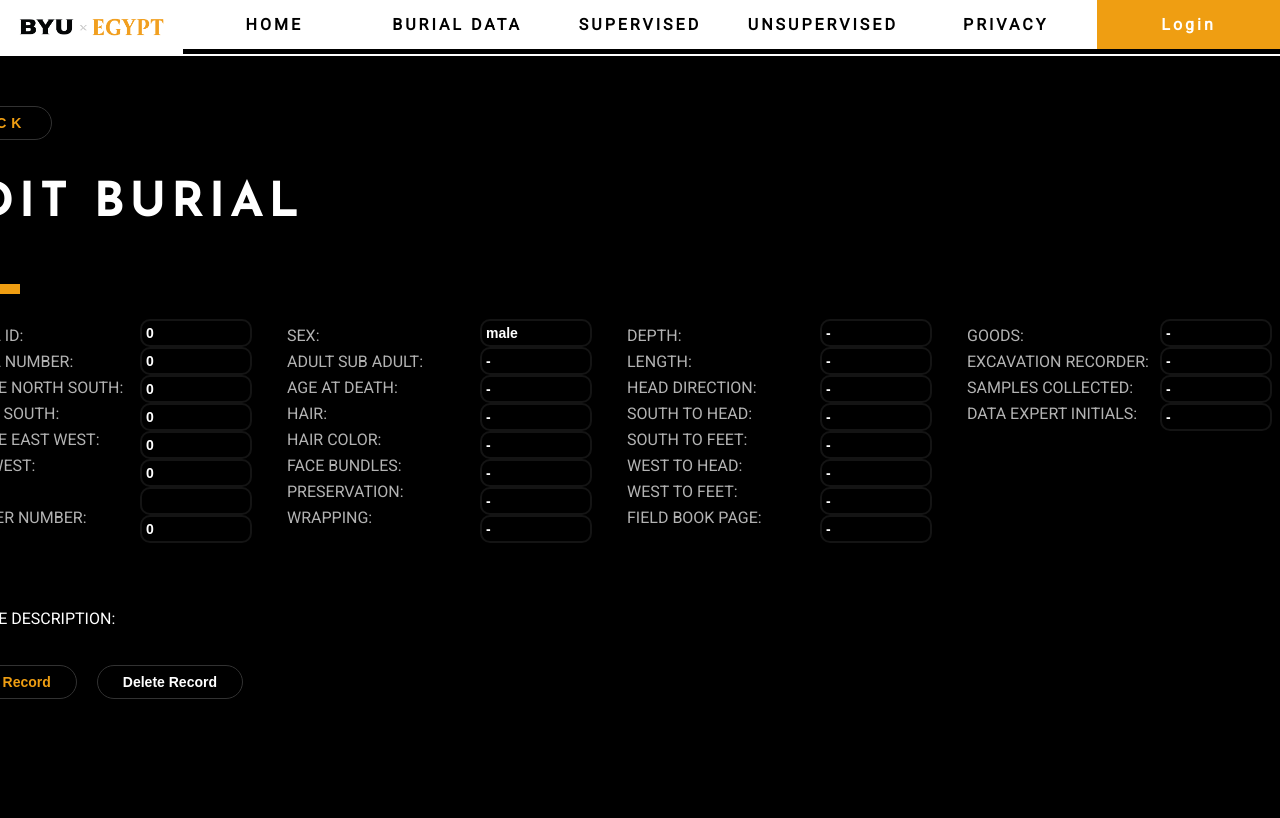
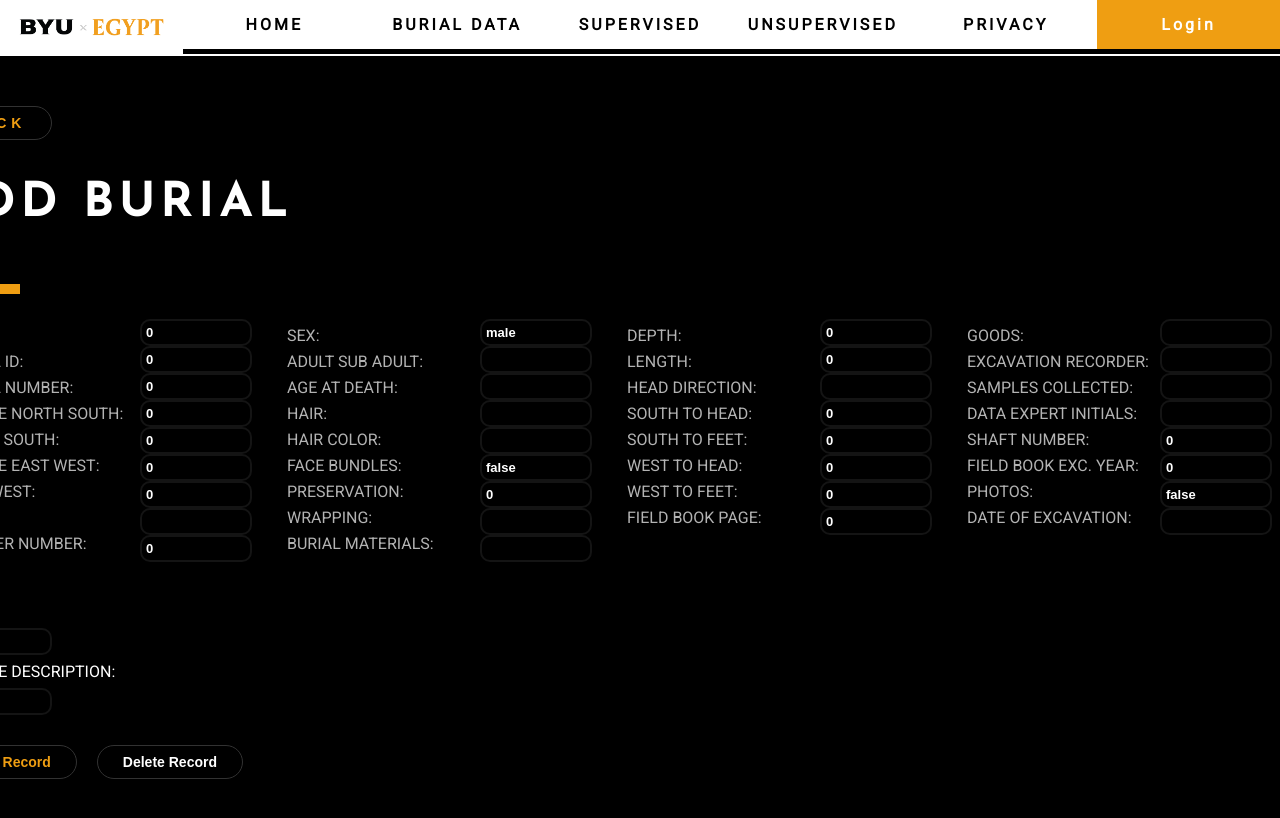
Before and after one commit to adamnorton-sunder/INTEX2, a React (Create React App) app in the folder frontend/: page /addBurial in a window 1280 px wide. Shown: the top 818 px of the page. Built offline with nearby package versions, Linux system fonts and the light colour scheme; what @aws-amplify/ui-react, aws-amplify would draw is missing.

Commit message:
POST Burial

```diff
--- a/frontend/src/components/AddBurial/AddBurial.css
+++ b/frontend/src/components/AddBurial/AddBurial.css
@@ -4,7 +4,7 @@ input {
     border: 2px solid rgb(20, 20, 20);
     padding: 4px;
     border-radius: 10px;
-    font-size: 14px;
+    font-size: 13px;
 }
 
 .optionButton {
--- a/frontend/src/components/AddBurial/AddBurial.tsx
+++ b/frontend/src/components/AddBurial/AddBurial.tsx
@@ -8,6 +8,7 @@ function AddBurial() {
     const location = useLocation();
     const navigate = useNavigate();
     const recordToEdit = location.state?.recordToEdit;
+    const editMode: boolean = !!location.state?.recordToEdit;
 
     const [recordToAdd, setRecordToAdd] = useState(recordToEdit || {
         id: 0,
@@ -61,9 +62,28 @@ function AddBurial() {
         setShowAdvancedFields(!showAdvancedFields);
     };
 
+    const addNewRecord = async (data: any) => {
+        const res = await fetch('https://intexii-group1-4.us-east-1.elasticbeanstalk.com/egypt', {
+            method: 'POST',
+            headers: {
+                'Content-Type': 'application/json',
+            },
+            body: JSON.stringify(data),
+        });
+        const response = await res.json();
+        console.log('POST request response:', response);
+    };
+
     const handleSaveRecord = () => {
+        if (editMode) {
+            // PUT HTTP
+        }
+        if (!editMode) {
+            addNewRecord(recordToAdd);
+        }
+
         console.log(recordToAdd);
-        navigate('/summary')
+        // navigate('/summary')
     };
 
     const handleDeleteRecord = () => {
@@ -78,9 +98,17 @@ function AddBurial() {
                     <h3 style={{ letterSpacing: '5px', margin: '0px', fontSize: '14px', color: '#ef9e12' }}>BACK</h3>
                 </button>
             </Link>
-            <div style={{ padding: '40px 0 0' }}>
-                <h1 style={{ letterSpacing: '5px', margin: '0px' }}>EDIT BURIAL</h1>
-            </div>
+            {editMode &&
+                <div style={{ padding: '40px 0 0' }}>
+                    <h1 style={{ letterSpacing: '5px', margin: '0px' }}>EDIT BURIAL</h1>
+                </div>
+            }
+            {!editMode &&
+                <div style={{ padding: '40px 0 0' }}>
+                    <h1 style={{ letterSpacing: '5px', margin: '0px' }}>ADD BURIAL</h1>
+                </div>
+            }
+
             <div style={{ padding: '0px 0px 40px' }}>
                 <h3 style={{ letterSpacing: '5px', margin: '0px', fontSize: '14px', color: '#ef9e12' }}>ID: {recordToAdd.id}</h3>
             </div>
@@ -92,6 +120,7 @@ function AddBurial() {
 
             <div style={{ display: 'grid', gridTemplateColumns: '200px 140px 200px 140px 200px 140px 200px 190px' }}>
                 <div>
+                    <p style={{ color: 'rgba(255,255,255,0.7)' }}>ID: </p>
                     <p style={{ color: 'rgba(255,255,255,0.7)' }}>BURIAL ID: </p>
                     <p style={{ color: 'rgba(255,255,255,0.7)' }}>BURIAL NUMBER: </p>
                     <p style={{ color: 'rgba(255,255,255,0.7)' }}>SQUARE NORTH SOUTH: </p>
@@ -102,14 +131,15 @@ function AddBurial() {
                     <p style={{ color: 'rgba(255,255,255,0.7)' }}>CLUSTER NUMBER: </p>
                 </div>
                 <div>
-                    <input style={{ fontWeight: '700'}} value={recordToAdd.burialid} />
-                    <input style={{ fontWeight: '700'}} value={recordToAdd.burialnumber} />
-                    <input style={{ fontWeight: '700'}} value={recordToAdd.squarenorthsouth} />
-                    <input style={{ fontWeight: '700'}} value={recordToAdd.northsouth} />
-                    <input style={{ fontWeight: '700'}} value={recordToAdd.squareeastwest} />
-                    <input style={{ fontWeight: '700'}} value={recordToAdd.eastwest} />
-                    <input style={{ fontWeight: '700'}} value={recordToAdd.area} />
-                    <input style={{ fontWeight: '700'}} value={recordToAdd.clusternumber} />
+                    <input style={{ fontWeight: '700' }} value={recordToAdd.id} onChange={(event) => setRecordToAdd({ ...recordToAdd, id: +event.target.value })} />
+                    <input style={{ fontWeight: '700' }} value={recordToAdd.burialid} onChange={(event) => setRecordToAdd({ ...recordToAdd, burialid: +event.target.value })} />
+                    <input style={{ fontWeight: '700' }} value={recordToAdd.burialnumber} onChange={(event) => setRecordToAdd({ ...recordToAdd, burialnumber: +event.target.value })} />
+                    <input style={{ fontWeight: '700' }} value={recordToAdd.squarenorthsouth} onChange={(event) => setRecordToAdd({ ...recordToAdd, squarenorthsouth: +event.target.value })} />
+                    <input style={{ fontWeight: '700' }} value={recordToAdd.northsouth} onChange={(event) => setRecordToAdd({ ...recordToAdd, northsouth: +event.target.value })} />
+                    <input style={{ fontWeight: '700' }} value={recordToAdd.squareeastwest} onChange={(event) => setRecordToAdd({ ...recordToAdd, squareeastwest: +event.target.value })} />
+                    <input style={{ fontWeight: '700' }} value={recordToAdd.eastwest} onChange={(event) => setRecordToAdd({ ...recordToAdd, eastwest: +event.target.value })} />
+                    <input style={{ fontWeight: '700' }} value={recordToAdd.area} onChange={(event) => setRecordToAdd({ ...recordToAdd, area: +event.target.value })} />
+                    <input style={{ fontWeight: '700' }} value={recordToAdd.clusternumber} onChange={(event) => setRecordToAdd({ ...recordToAdd, clusternumber: +event.target.value })} />
                 </div>
 
                 <div>
@@ -121,16 +151,18 @@ function AddBurial() {
                     <p style={{ color: 'rgba(255,255,255,0.7)' }}>FACE BUNDLES: </p>
                     <p style={{ color: 'rgba(255,255,255,0.7)' }}>PRESERVATION: </p>
                     <p style={{ color: 'rgba(255,255,255,0.7)' }}>WRAPPING: </p>
+                    <p style={{ color: 'rgba(255,255,255,0.7)' }}>BURIAL MATERIALS: </p>
                 </div>
                 <div>
-                    <input style={{ fontWeight: '700'}} value={recordToAdd.sex ? recordToAdd.sex : '-'} />
-                    <input style={{ fontWeight: '700'}} value={recordToAdd.adultsubadult ? recordToAdd.adultsubadult : '-'} />
-                    <input style={{ fontWeight: '700'}} value={recordToAdd.ageatdeath ? recordToAdd.ageatdeath : '-'} />
-                    <input style={{ fontWeight: '700'}} value={recordToAdd.hair ? recordToAdd.hair : '-'} />
-                    <input style={{ fontWeight: '700'}} value={recordToAdd.haircolor ? recordToAdd.haircolor : '-'} />
-                    <input style={{ fontWeight: '700'}} value={recordToAdd.facebundles ? recordToAdd.facebundles : '-'} />
-                    <input style={{ fontWeight: '700'}} value={recordToAdd.preservation ? recordToAdd.preservation : '-'} />
-                    <input style={{ fontWeight: '700'}} value={recordToAdd.wrapping ? recordToAdd.wrapping : '-'} />
+                    <input style={{ fontWeight: '700' }} value={recordToAdd.sex} onChange={(event) => setRecordToAdd({ ...recordToAdd, sex: event.target.value })} />
+                    <input style={{ fontWeight: '700' }} value={recordToAdd.adultsubadult} onChange={(event) => setRecordToAdd({ ...recordToAdd, adultsubadult: event.target.value })} />
+                    <input style={{ fontWeight: '700' }} value={recordToAdd.ageatdeath} onChange={(event) => setRecordToAdd({ ...recordToAdd, ageatdeath: event.target.value })} />
+                    <input style={{ fontWeight: '700' }} value={recordToAdd.hair} onChange={(event) => setRecordToAdd({ ...recordToAdd, hair: event.target.value })} />
+                    <input style={{ fontWeight: '700' }} value={recordToAdd.haircolor} onChange={(event) => setRecordToAdd({ ...recordToAdd, haircolor: event.target.value })} />
+                    <input style={{ fontWeight: '700' }} value={recordToAdd.facebundles} onChange={(event) => setRecordToAdd({ ...recordToAdd, facebundles: event.target.value })} />
+                    <input style={{ fontWeight: '700' }} value={recordToAdd.preservation} onChange={(event) => setRecordToAdd({ ...recordToAdd, preservation: event.target.value })} />
+                    <input style={{ fontWeight: '700' }} value={recordToAdd.wrapping} onChange={(event) => setRecordToAdd({ ...recordToAdd, wrapping: event.target.value })} />
+                    <input style={{ fontWeight: '700' }} value={recordToAdd.burialmaterials} onChange={(event) => setRecordToAdd({ ...recordToAdd, burialmaterials: event.target.value })} />
                 </div>
 
                 <div>
@@ -144,14 +176,14 @@ function AddBurial() {
                     <p style={{ color: 'rgba(255,255,255,0.7)' }}>FIELD BOOK PAGE: </p>
                 </div>
                 <div>
-                    <input style={{ fontWeight: '700'}} value={recordToAdd.depth ? recordToAdd.depth : '-'} />
-                    <input style={{ fontWeight: '700'}} value={recordToAdd.length ? recordToAdd.length : '-'} />
-                    <input style={{ fontWeight: '700'}} value={recordToAdd.headdirection ? recordToAdd.headdirection : '-'} />
-                    <input style={{ fontWeight: '700'}} value={recordToAdd.southtohead ? recordToAdd.southtohead : '-'} />
-                    <input style={{ fontWeight: '700'}} value={recordToAdd.southtofeet ? recordToAdd.southtofeet : '-'} />
-                    <input style={{ fontWeight: '700'}} value={recordToAdd.westtohead ? recordToAdd.westtohead : '-'} />
-                    <input style={{ fontWeight: '700'}} value={recordToAdd.westtofeet ? recordToAdd.westtofeet : '-'} />
-                    <input style={{ fontWeight: '700'}} value={recordToAdd.fieldbookpage ? recordToAdd.fieldbookpage : '-'} />
+                    <input style={{ fontWeight: '700' }} value={recordToAdd.depth} onChange={(event) => setRecordToAdd({ ...recordToAdd, depth: +event.target.value })} />
+                    <input style={{ fontWeight: '700' }} value={recordToAdd.length} onChange={(event) => setRecordToAdd({ ...recordToAdd, length: +event.target.value })} />
+                    <input style={{ fontWeight: '700' }} value={recordToAdd.headdirection} onChange={(event) => setRecordToAdd({ ...recordToAdd, headdirection: event.target.value })} />
+                    <input style={{ fontWeight: '700' }} value={recordToAdd.southtohead} onChange={(event) => setRecordToAdd({ ...recordToAdd, southtohead: +event.target.value })} />
+                    <input style={{ fontWeight: '700' }} value={recordToAdd.southtofeet} onChange={(event) => setRecordToAdd({ ...recordToAdd, southtofeet: +event.target.value })} />
+                    <input style={{ fontWeight: '700' }} value={recordToAdd.westtohead} onChange={(event) => setRecordToAdd({ ...recordToAdd, westtohead: +event.target.value })} />
+                    <input style={{ fontWeight: '700' }} value={recordToAdd.westtofeet} onChange={(event) => setRecordToAdd({ ...recordToAdd, westtofeet: +event.target.value })} />
+                    <input style={{ fontWeight: '700' }} value={recordToAdd.fieldbookpage} onChange={(event) => setRecordToAdd({ ...recordToAdd, fieldbookpage: +event.target.value })} />
                 </div>
 
                 <div>
@@ -159,23 +191,31 @@ function AddBurial() {
                     <p style={{ color: 'rgba(255,255,255,0.7)' }}>EXCAVATION RECORDER: </p>
                     <p style={{ color: 'rgba(255,255,255,0.7)' }}>SAMPLES COLLECTED: </p>
                     <p style={{ color: 'rgba(255,255,255,0.7)' }}>DATA EXPERT INITIALS: </p>
+                    <p style={{ color: 'rgba(255,255,255,0.7)' }}>SHAFT NUMBER: </p>
+                    <p style={{ color: 'rgba(255,255,255,0.7)' }}>FIELD BOOK EXC. YEAR: </p>
+                    <p style={{ color: 'rgba(255,255,255,0.7)' }}>PHOTOS: </p>
+                    <p style={{ color: 'rgba(255,255,255,0.7)' }}>DATE OF EXCAVATION: </p>
                 </div>
                 <div>
-                    <input style={{ fontWeight: '700'}} value={recordToAdd.goods ? recordToAdd.goods : '-'} />
-                    <input style={{ fontWeight: '700'}} value={recordToAdd.excavationrecorder ? recordToAdd.excavationrecorder : '-'} />
-                    <input style={{ fontWeight: '700'}} value={recordToAdd.samplescollected ? recordToAdd.samplescollected : '-'} />
-                    <input style={{ fontWeight: '700'}} value={recordToAdd.dataexpertinitials ? recordToAdd.dataexpertinitials : '-'} />
+                    <input style={{ fontWeight: '700' }} value={recordToAdd.goods} onChange={(event) => setRecordToAdd({ ...recordToAdd, goods: event.target.value })} />
+                    <input style={{ fontWeight: '700' }} value={recordToAdd.excavationrecorder} onChange={(event) => setRecordToAdd({ ...recordToAdd, excavationrecorder: event.target.value })} />
+                    <input style={{ fontWeight: '700' }} value={recordToAdd.samplescollected} onChange={(event) => setRecordToAdd({ ...recordToAdd, samplescollected: event.target.value })} />
+                    <input style={{ fontWeight: '700' }} value={recordToAdd.dataexpertinitials} onChange={(event) => setRecordToAdd({ ...recordToAdd, dataexpertinitials: event.target.value })} />
+                    <input style={{ fontWeight: '700' }} value={recordToAdd.shaftnumber} onChange={(event) => setRecordToAdd({ ...recordToAdd, shaftnumber: event.target.value })} />
+                    <input style={{ fontWeight: '700' }} value={recordToAdd.fieldbookexcavationyear} onChange={(event) => setRecordToAdd({ ...recordToAdd, fieldbookexcavationyear: event.target.value })} />
+                    <input style={{ fontWeight: '700' }} value={recordToAdd.photos} onChange={(event) => setRecordToAdd({ ...recordToAdd, photos: event.target.value })} />
+                    <input style={{ fontWeight: '700' }} value={recordToAdd.dateofexcavation} onChange={(event) => setRecordToAdd({ ...recordToAdd, dateofexcavation: event.target.value })} />
                 </div>
             </div>
 
-            <div style={{ marginTop: '40px'}}>
+            <div style={{ marginTop: '40px' }}>
                 <div>
                     <p>TEXT: </p>
-                    <p>{recordToAdd.text}</p>
+                    <input style={{ fontWeight: '700' }} value={recordToAdd.text} onChange={(event) => setRecordToAdd({ ...recordToAdd, text: event.target.value })} />
                 </div>
                 <div>
                     <p>TEXTILE DESCRIPTION: </p>
-                    <p>{recordToAdd.description}</p>
+                    <input style={{ fontWeight: '700' }} value={recordToAdd.description} onChange={(event) => setRecordToAdd({ ...recordToAdd, description: event.target.value })} />
                 </div>
             </div>
 
```
